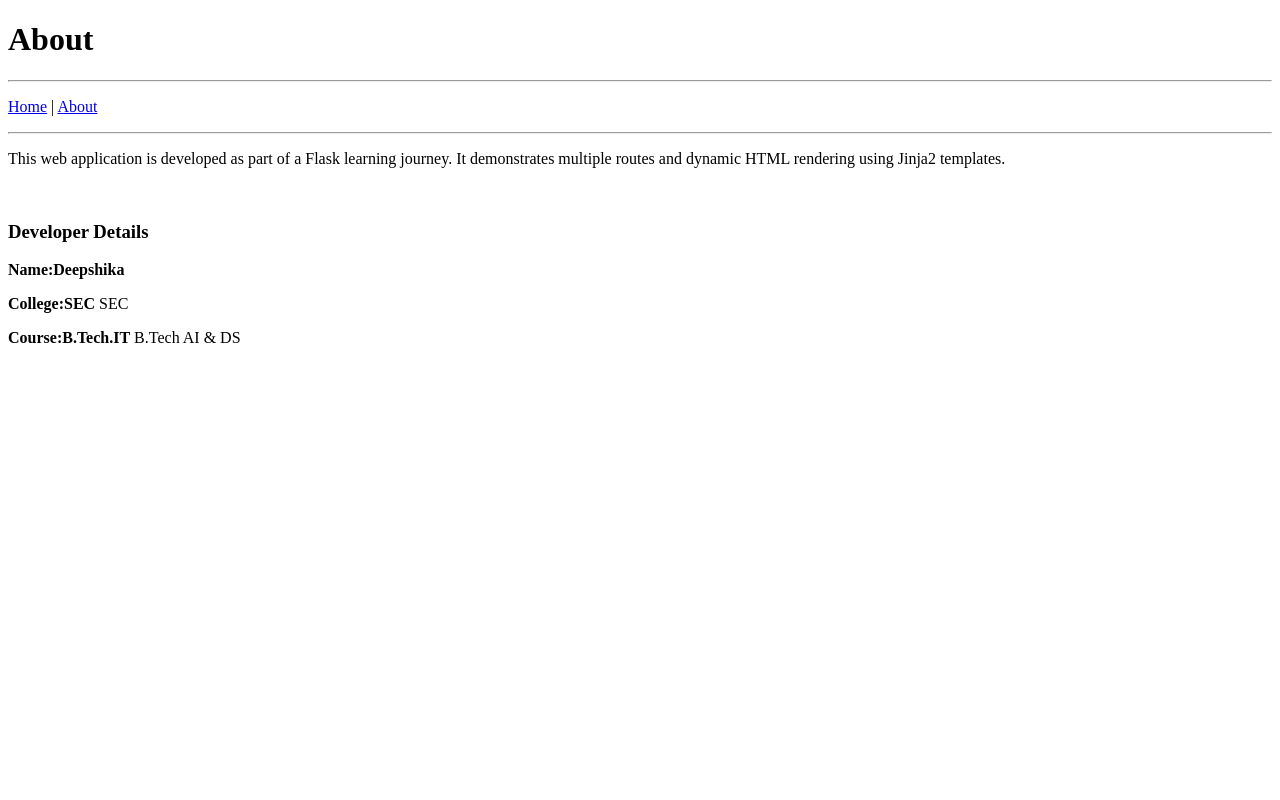
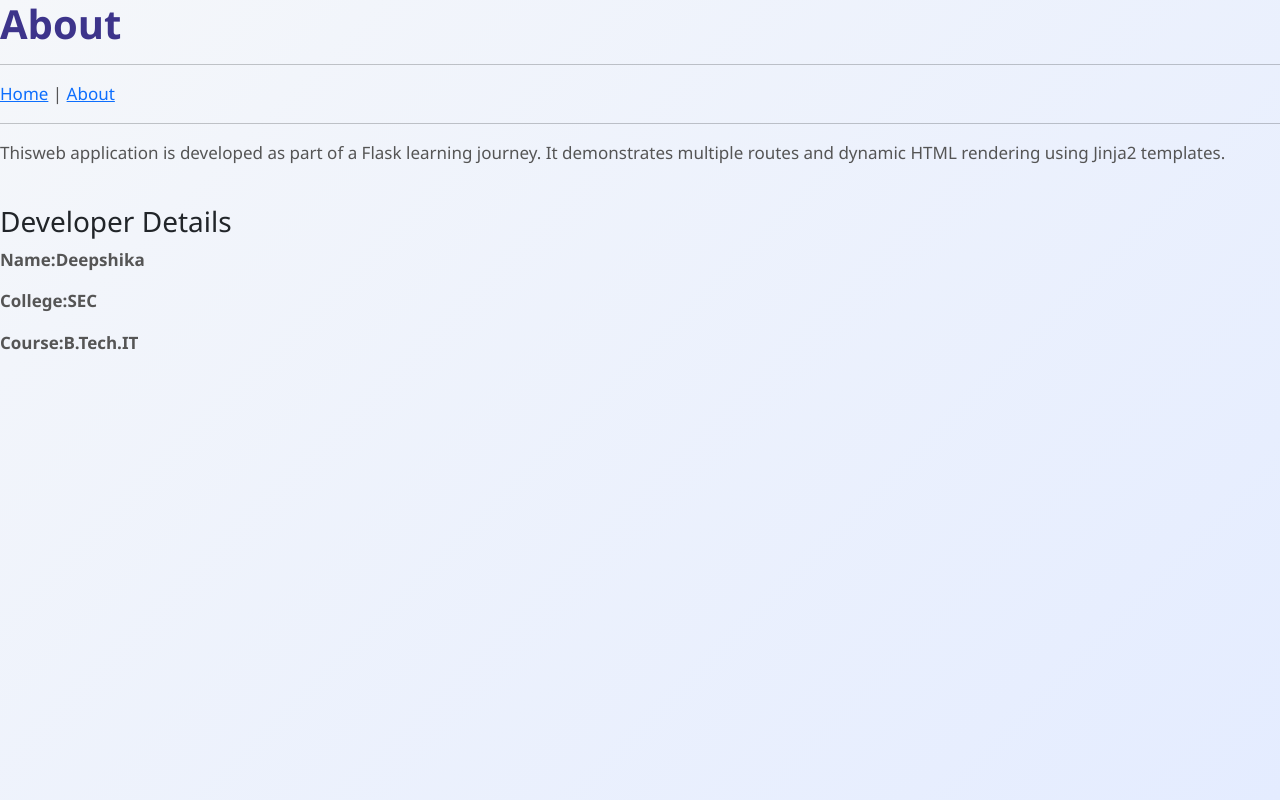
Before and after one commit to Deepshika09/flask-practise, a Flask app: page /about in a window 1280 px wide. Run offline with Flask 3, Linux system fonts and the light colour scheme.

Commit message:
Day 5 - Added Bootstrap, static files, and custom CSS styling

```diff
--- a/app/routes.py
+++ b/app/routes.py
@@ -16,8 +16,7 @@ def about():
     return render_template(
         "about.html",
         title="About",
-        college="SEC",
-        course="B.Tech AI & DS"
+
     )
 
 @main.route("/contact")
@@ -28,3 +27,4 @@ def contact():
 def submit():
     name = request.form.get("name")
     return render_template("result.html", name=name)
+    print("Routes loaded successfully!")
--- /dev/null
+++ b/app/static/css/style.css
@@ -0,0 +1,67 @@
+*{
+    margin:0;
+    padding:0;
+    box-sizing:border-box;
+    font-family: 'Segoe UI', sans-serif;
+}
+
+body{
+    background: linear-gradient(135deg,#f5f7fa,#e4ecff);
+    min-height:100vh;
+}
+
+.container{
+    margin-top:60px;
+}
+
+.card{
+    border:none;
+    border-radius:18px;
+    box-shadow:0 12px 35px rgba(0,0,0,.08);
+    padding:30px;
+    background:white;
+}
+
+h1{
+    color:#3d348b;
+    font-weight:700;
+}
+
+p{
+    color:#555;
+    font-size:17px;
+}
+
+.btn-custom{
+    background:#6c63ff;
+    color:white;
+    border:none;
+    border-radius:10px;
+    padding:10px 25px;
+    transition:.3s;
+}
+
+.btn-custom:hover{
+    background:#564fd8;
+    color:white;
+}
+
+.form-control{
+    border-radius:10px;
+    padding:12px;
+}
+
+.navbar{
+    background:#3d348b !important;
+}
+
+.navbar-brand,
+.nav-link{
+    color:white !important;
+}
+
+.error{
+    font-size:90px;
+    font-weight:bold;
+    color:#ff4b5c;
+}
--- a/app/templates/404.html
+++ b/app/templates/404.html
@@ -2,6 +2,8 @@
 <html>
 <head>
     <title>404</title>
+    <link href="https://cdn.jsdelivr.net/npm/bootstrap@5.3.7/dist/css/bootstrap.min.css" rel="stylesheet">
+    <link rel="stylesheet" href="{{ url_for('static', filename='css/style.css') }}">
 </head>
 <body>
     <h1>404</h1>
--- a/app/templates/505.html
+++ b/app/templates/505.html
@@ -2,6 +2,8 @@
 <html>
 <head>
     <title>500</title>
+    <link href="https://cdn.jsdelivr.net/npm/bootstrap@5.3.7/dist/css/bootstrap.min.css" rel="stylesheet">
+    <link rel="stylesheet" href="{{ url_for('static', filename='css/style.css') }}">
 </head>
 <body>
     <h1>500</h1>
--- a/app/templates/about.html
+++ b/app/templates/about.html
@@ -4,6 +4,8 @@
     <meta charset="UTF-8">
     <meta name="viewport" content="width=device-width, initial-scale=1.0">
     <title>{{ page_title }}</title>
+    <link href="https://cdn.jsdelivr.net/npm/bootstrap@5.3.7/dist/css/bootstrap.min.css" rel="stylesheet">
+    <link rel="stylesheet" href="{{ url_for('static', filename='css/style.css') }}">
 </head>
 <body>
 
@@ -19,7 +21,7 @@
     <hr>
 
     <p>
-        This web application is developed as part of a Flask learning journey.
+        Thisweb application is developed as part of a Flask learning journey.
         It demonstrates multiple routes and dynamic HTML rendering using Jinja2 templates.
     </p>
 
--- a/app/templates/contact.html
+++ b/app/templates/contact.html
@@ -2,6 +2,8 @@
 <html>
 <head>
     <title>Contact Form</title>
+    <link href="https://cdn.jsdelivr.net/npm/bootstrap@5.3.7/dist/css/bootstrap.min.css" rel="stylesheet">
+    <link rel="stylesheet" href="{{ url_for('static', filename='css/style.css') }}">
 </head>
 <body>
 
--- a/app/templates/index.html
+++ b/app/templates/index.html
@@ -4,6 +4,8 @@
     <meta charset="UTF-8">
     <meta name="viewport" content="width=device-width, initial-scale=1.0">
     <title>{{ page_title }}</title>
+    <link href="https://cdn.jsdelivr.net/npm/bootstrap@5.3.7/dist/css/bootstrap.min.css" rel="stylesheet">
+    <link rel="stylesheet" href="{{ url_for('static', filename='css/style.css') }}">
 </head>
 <body>
 
--- a/app/templates/result.html
+++ b/app/templates/result.html
@@ -2,6 +2,8 @@
 <html>
 <head>
     <title>Result</title>
+    <link href="https://cdn.jsdelivr.net/npm/bootstrap@5.3.7/dist/css/bootstrap.min.css" rel="stylesheet">
+    <link rel="stylesheet" href="{{ url_for('static', filename='css/style.css') }}">
 </head>
 <body>
     <h1>Form Submitted Successfully!</h1>
```
